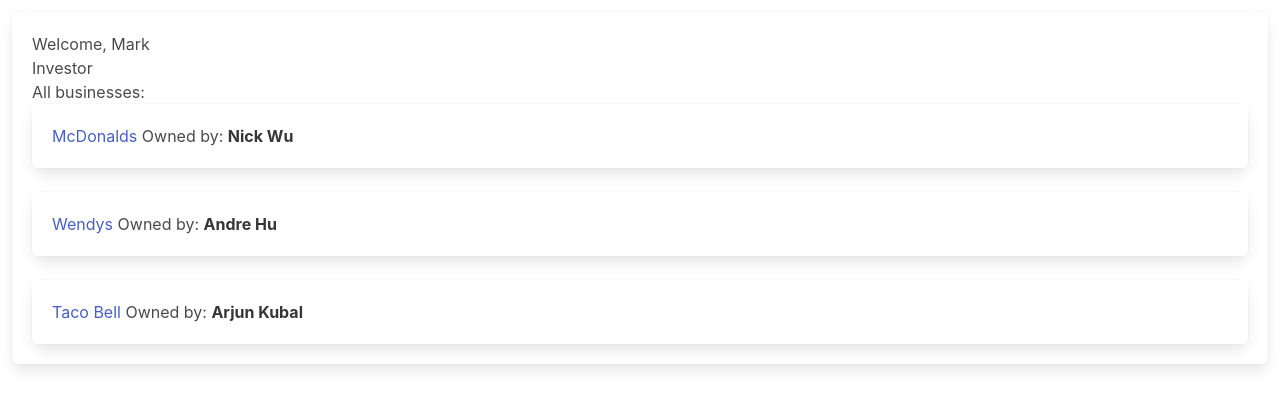
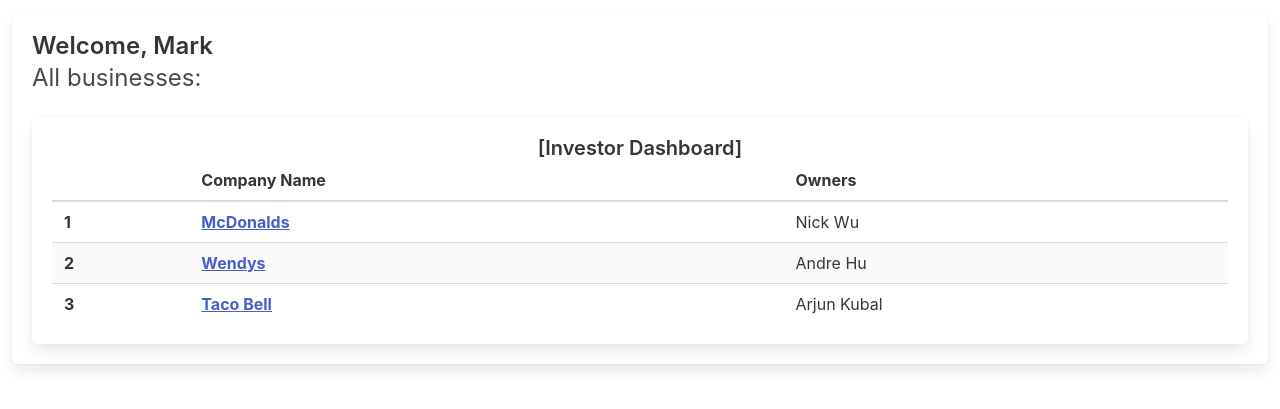
Before and after one commit to andrebhu/Acquisite, a Flask app: page /home in a window 1280 px wide. Shown: the part 56-465 px from the top of the page. Run offline with Flask 2, Linux system fonts and the light colour scheme; a user stored in the database is signed in; data comes from the database, SQL or seed files in the repository; some libraries are stand-ins or nearby versions.

Commit message:
Investor & Owner Home Page

```diff
--- a/src/app.py
+++ b/src/app.py
@@ -204,6 +204,7 @@ def home():
 @app.route('/business/<int:business_id>')
 def business(business_id):
     try:
+        user = User.query.get(session['id'])
         business = Business.query.get(business_id)
         owner = User.query.get(business.owner_id)
 
--- a/src/templates/investor.html
+++ b/src/templates/investor.html
@@ -3,17 +3,39 @@
 {% block content %}
     <div class="column is-centered">
         <div class="box">
-            Welcome, {{ user.first_name }} <br>
+            <h4 class="title is-4 mb-5">Welcome, {{ user.first_name }}</h4>
+            <h4 class="subtitle is-4">All businesses: </h4>
 
-            Investor <br>
-
-            All businesses:
-            {% for b in businesses %}
             <div class="box">
-                <a href="/business/{{ b.id | safe }}">{{ b.name }}</a>
-                Owned by: <strong> {{ b.owner.first_name }} {{b.owner.last_name }}</strong>
+                <center><h5 class="title is-5">[Investor Dashboard]</h5></center>
+                <table class="table is-hoverable is-striped is-fullwidth">
+                    <thead>
+                        <tr>
+                            <th></th>
+                            <th>Company Name</th>
+                            <th>Owners</th>
+                        </tr>
+                    </thead>
+                    <tbody>
+                        {% for b in businesses %}
+                            <tr>
+                                <th>{{ loop.index }}</th>
+                                <th><a href="/business/{{ b.id | safe }}"><u>{{ b.name }}</u></a></th>
+                                <td>{{ b.owner.first_name }} {{b.owner.last_name }}</td>
+                            </tr>
+                        {% endfor %}
+                    </tbody>
+                </table>
             </div>
-            {% endfor %}
         </div>
     </div>
 {% endblock %}
+
+<!--
+{% for b in businesses %}
+    <div class="box">
+
+        <a href="/business/{{ b.id | safe }}">{{ b.name }}</a>
+        Owned by: <strong> {{ b.owner.first_name }} {{b.owner.last_name }}</strong>
+    </div>
+{% endfor %}   -->
```
Also changed, not shown: src/templates/owner.html (+28 -2 lines).
